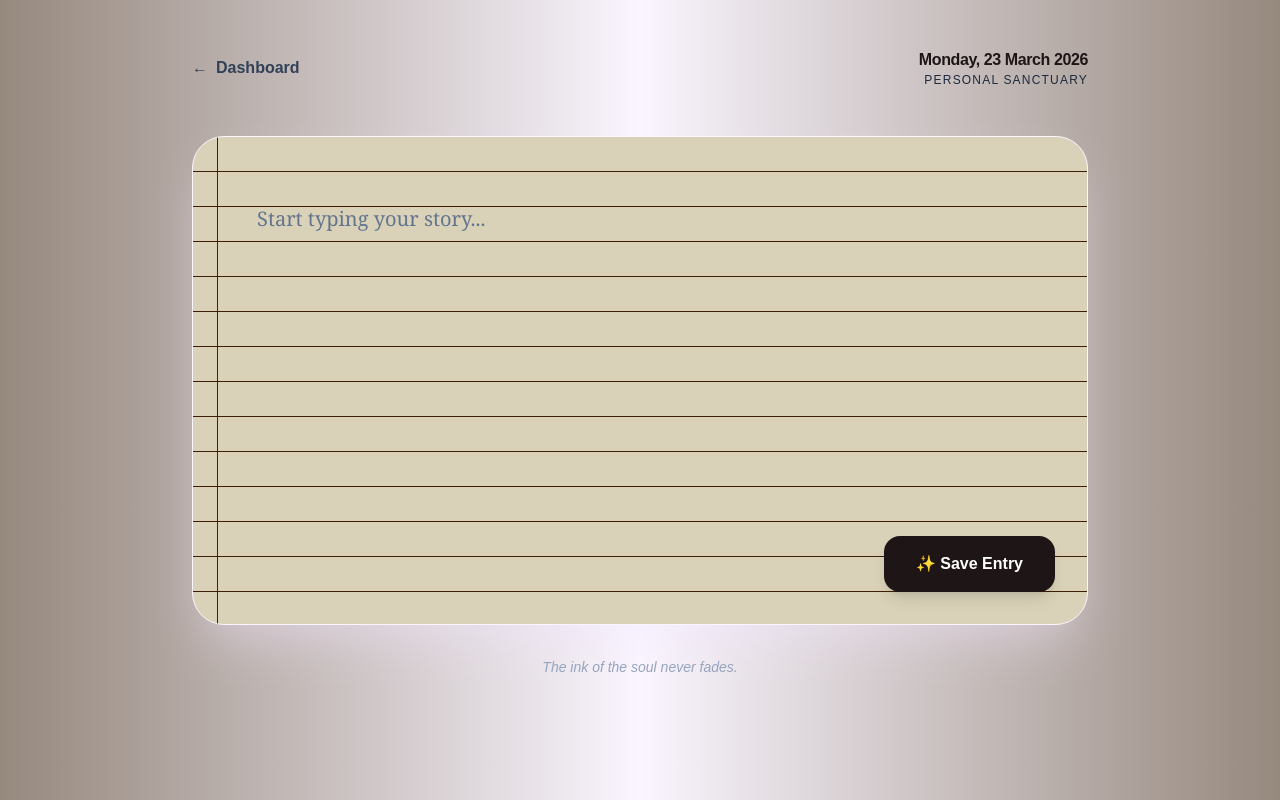
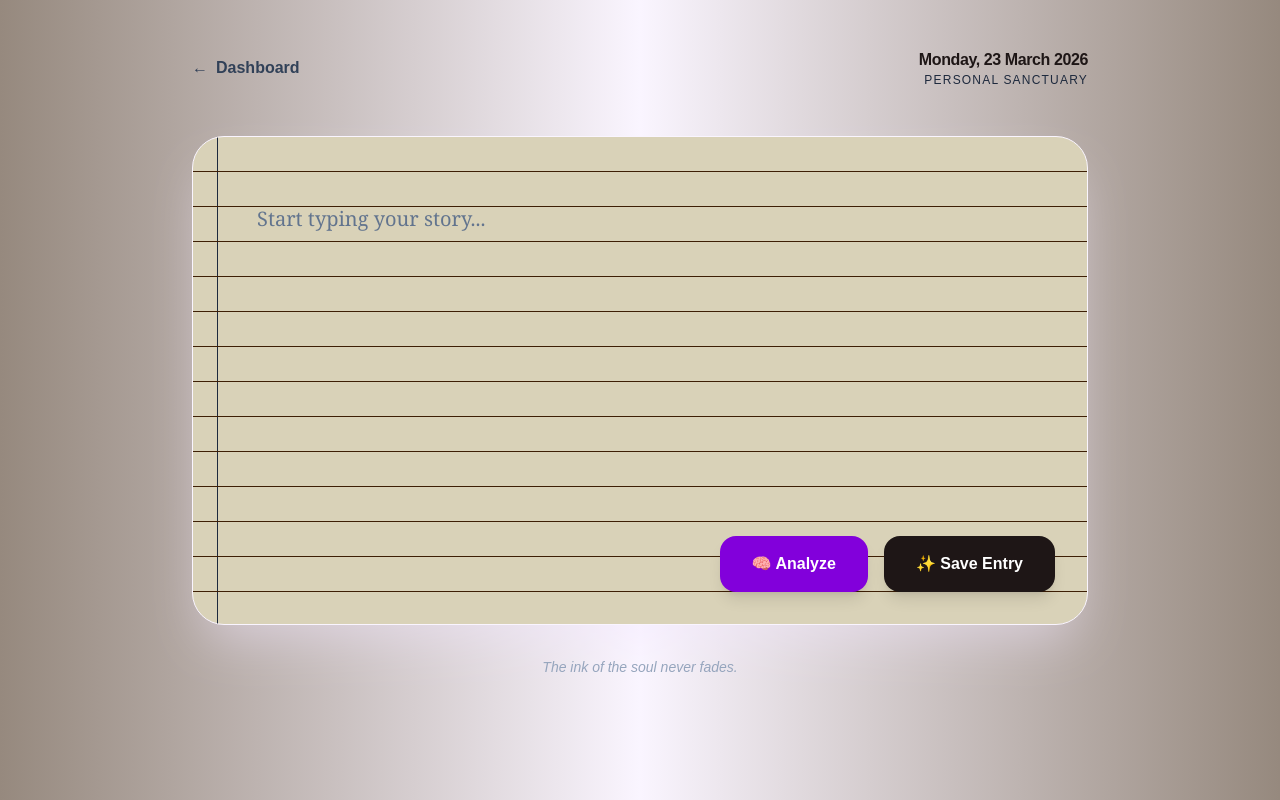
Before and after one commit to HazelSharmaCoderHZ/DearDiary, a Next.js app: page /write in a window 1280 px wide. Built offline with nearby package versions, Linux system fonts and the light colour scheme; no server answers; sample sign-in values are in the browser's storage.

Commit message:
analysis added

```diff
--- a/app/write/page.jsx
+++ b/app/write/page.jsx
@@ -12,6 +12,8 @@ export default function WritePage() {
   const [isSaving, setIsSaving] = useState(false);
   const [showSuccess, setShowSuccess] = useState(false);
   const router = useRouter();
+  const [analysis, setAnalysis] = useState(null);
+const [isAnalyzing, setIsAnalyzing] = useState(false);
 
   useEffect(() => {
     const token = localStorage.getItem("token");
@@ -26,7 +28,37 @@ export default function WritePage() {
     const year = today.getFullYear();
     setFormattedDate(`${weekday}, ${day} ${month} ${year}`);
   }, []);
+  const analyzeNote = async () => {
+  if (!note.trim()) {
+    return alert("Write something before analysis.");
+  }
 
+  setIsAnalyzing(true);
+
+  try {
+    const token = localStorage.getItem("token");
+
+    const response = await fetch("http://localhost:5000/api/analyze", {
+      method: "POST",
+      headers: {
+        "Content-Type": "application/json",
+        Authorization: `Bearer ${token}`,
+      },
+      body: JSON.stringify({
+        text: note,
+      }),
+    });
+
+    const data = await response.json();
+
+    setAnalysis(data);
+  } catch (err) {
+    console.error(err);
+    alert("Analysis failed");
+  } finally {
+    setIsAnalyzing(false);
+  }
+};
   const saveNote = async () => {
     if (!note.trim()) return alert('The page is waiting for your words...');
     setIsSaving(true);
@@ -91,7 +123,16 @@ export default function WritePage() {
         />
 
         {/* Floating Save Button */}
-        <div className="absolute bottom-8 right-8 z-30">
+        <div className="absolute bottom-8 right-8 z-30 flex gap-4">
+          <motion.button
+  whileHover={{ scale: 1.05 }}
+  whileTap={{ scale: 0.95 }}
+  onClick={analyzeNote}
+  disabled={isAnalyzing}
+  className="px-8 py-4 rounded-2xl font-bold bg-purple-700 text-white shadow-lg"
+>
+  {isAnalyzing ? "Analyzing..." : "🧠 Analyze"}
+</motion.button>
           <motion.button
             whileHover={{ scale: 1.05 }}
             whileTap={{ scale: 0.95 }}
@@ -128,6 +169,57 @@ export default function WritePage() {
         )}
       </AnimatePresence>
 
+
+{analysis && (
+  <motion.div
+    initial={{ opacity: 0, y: 20 }}
+    animate={{ opacity: 1, y: 0 }}
+    className="mt-8 w-full max-w-4xl bg-white/70 backdrop-blur-md rounded-3xl p-8 shadow-xl border border-purple-100"
+  >
+    <h2 className="text-2xl font-bold text-slate-800 mb-6">
+      🧠 AI Emotional Analysis
+    </h2>
+
+    <div className="grid md:grid-cols-2 gap-6">
+      <div>
+        <p className="font-semibold text-slate-700">Mood</p>
+        <p>{analysis.mood}</p>
+      </div>
+
+      <div>
+        <p className="font-semibold text-slate-700">Sentiment</p>
+        <p>{analysis.sentiment}</p>
+      </div>
+
+      <div>
+        <p className="font-semibold text-slate-700">Tone</p>
+        <p>{analysis.tone}</p>
+      </div>
+
+      <div>
+        <p className="font-semibold text-slate-700">Emotions</p>
+        <p>{analysis.emotions?.join(", ")}</p>
+      </div>
+    </div>
+
+    <div className="mt-6">
+      <p className="font-semibold text-slate-700 mb-2">
+        Insight
+      </p>
+
+      <p className="text-slate-600 leading-relaxed">
+        {analysis.insight}
+      </p>
+    </div>
+
+    <p className="text-xs text-slate-400 mt-6 italic">
+      This analysis is temporary and will not be saved with your diary entry.
+    </p>
+  </motion.div>
+)}
+
+
+
       <footer className="mt-8 text-slate-400 text-sm italic">
         The ink of the soul never fades.
       </footer>
```
